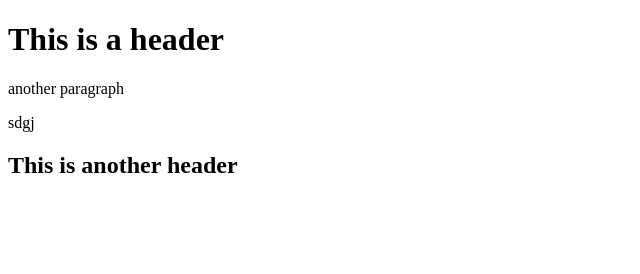
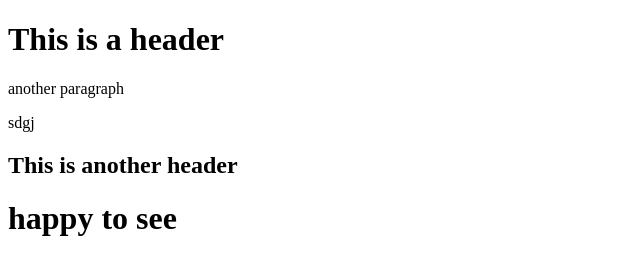
Before and after one commit to sowmyath012/React, a website: page index.html in a window 1280 px wide. Shown: the whole page, without its empty margins (0-640 px from the left). Drawn offline with Linux system fonts and the light colour scheme.

Commit message:
edit file index.html

```diff
--- a/index1.html
+++ b/index.html
@@ -6,5 +6,6 @@
         <p> another paragraph</p>
         <p>sdgj</p>
         <h2>This is another header</h2>
+        <h1> happy to see</h1>
     </body>
     </html>
```
Also changed, not shown: package.json (added, +25 -0 lines), 2 other files.
